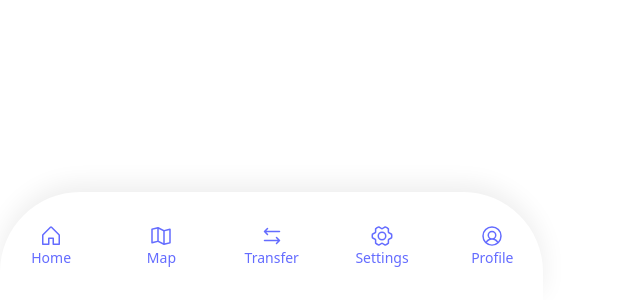
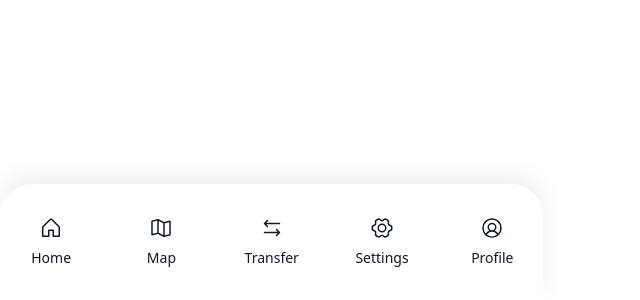
Before and after one commit to lordAjanaku/vite-mobyl-app, a React (Vite) app: page / in a window 1280 px wide. Shown: the part 500-800 px from the top of the page, without its empty margins (0-640 px from the left). Built offline with nearby package versions, Linux system fonts and the light colour scheme.

Commit message:
update app

```diff
--- a/src/Navigation.jsx
+++ b/src/Navigation.jsx
@@ -22,7 +22,7 @@ function Navigation () {
 	}
 
 	return (
-		<ul className="grid grid-cols-5 items-center gap-2 text-sm fixed bottom-0 rounded-t-[5rem] shadow-[0_-8px_25px_rgba(0,0,0,0.07)]" >
+		<ul className="grid grid-cols-5 items-center gap-2 text-sm fixed bottom-0 rounded-t-[2rem] shadow-[0_-8px_25px_rgba(0,0,0,0.07)]" >
 			{navs.map(nav => {
 			const Icon = Icons[nav.icon];
 
@@ -32,7 +32,31 @@ function Navigation () {
 	)
 }
 
-function Nav ({ name, Icon, isActive, toggleIcon }) {
+function Nav({ name, Icon, isActive, toggleIcon }) {
+  return (
+    <li>
+      <a
+        href="#"
+        onClick={(e) => {
+          e.preventDefault();
+          toggleIcon(name);
+        }}
+        className={`flex flex-col items-center justify-center py-8 px-6 ${
+          isActive ? "text-gray-300" : "text-gray-900"
+        }`}
+      >
+        <Icon
+          weight={isActive ? "fill" : "regular"}
+          size="1.5rem"
+          color="currentColor"
+        />
+        <span className="mt-2">{name}</span>
+      </a>
+    </li>
+  );
+}
+
+/* function Nav ({ name, Icon, isActive, toggleIcon }) {
 	return (
 		<li className={`${isActive ? "text-gray-300" : "text-gray-900"}`}
 			onClick={(e) => {
@@ -49,6 +73,6 @@ function Nav ({ name, Icon, isActive, toggleIcon }) {
 			</a>
 		</li>
 	)
-}
+} */
 
 export default Navigation;
--- a/src/index.css
+++ b/src/index.css
@@ -17,12 +17,7 @@
 
 a {
   font-weight: 500;
-  color: #646cff;
   text-decoration: inherit;
-}
-
-a:hover {
-  color: #535bf2;
 }
 
 h1 {
```
